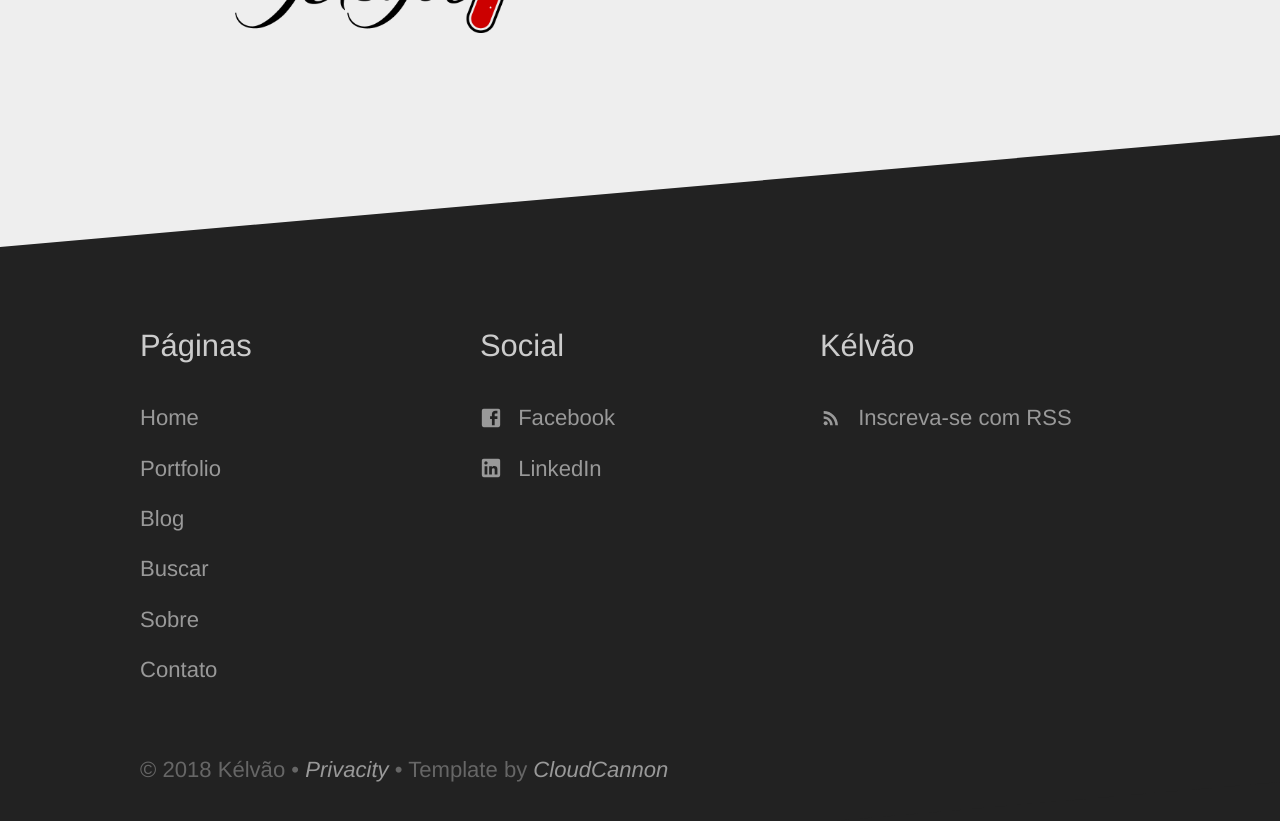
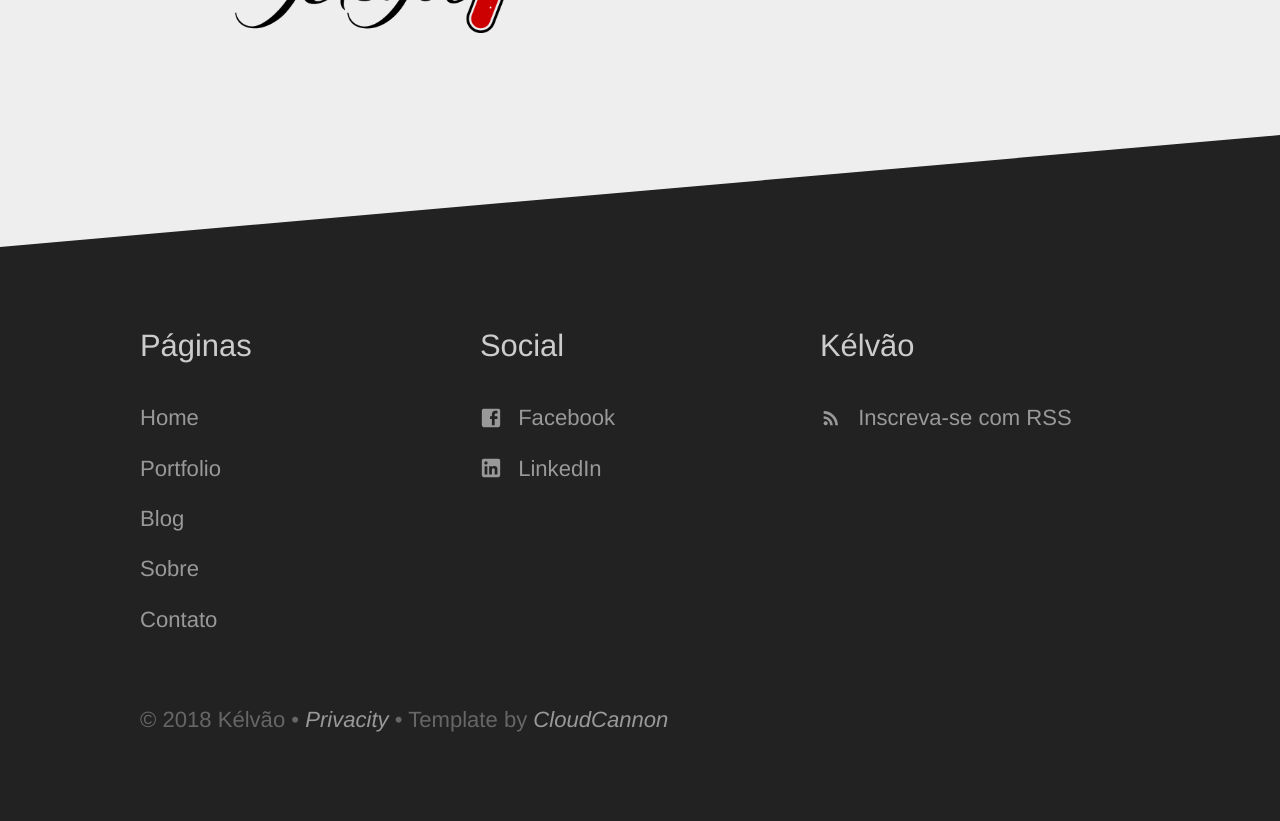
Before and after one commit to Kelvao/kelvao.github.io, a Jekyll site: the page built from index.html, in a window 1280 px wide and 900 px high, scrolled down 1740 px. Shown: the top 821 px of the window. Built offline with Jekyll 4.4.1, drawn with Linux system fonts in a browser that asks for light colours.

Commit message:
Updated '_data/footer.yml' via CloudCannon

```diff
--- a/_data/footer.yml
+++ b/_data/footer.yml
@@ -6,8 +6,6 @@
       link: /portfolio/
     - name: Blog
       link: /blog/
-    - name: Buscar
-      link: /search/
     - name: Sobre
       link: /about/
     - name: Contato
```
